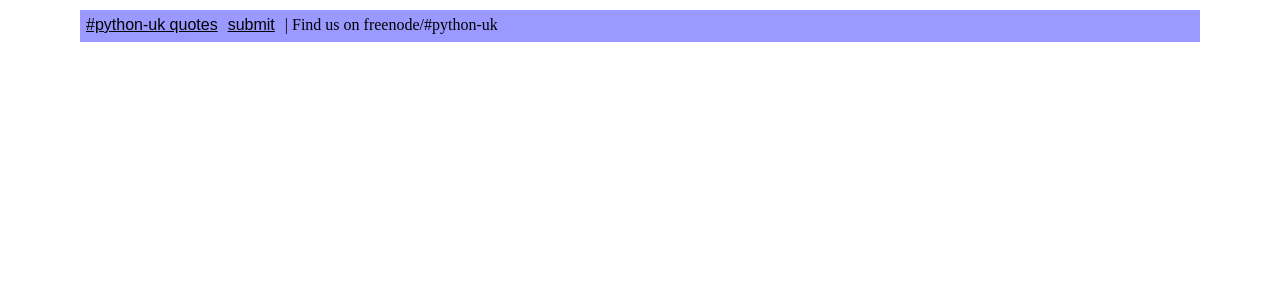
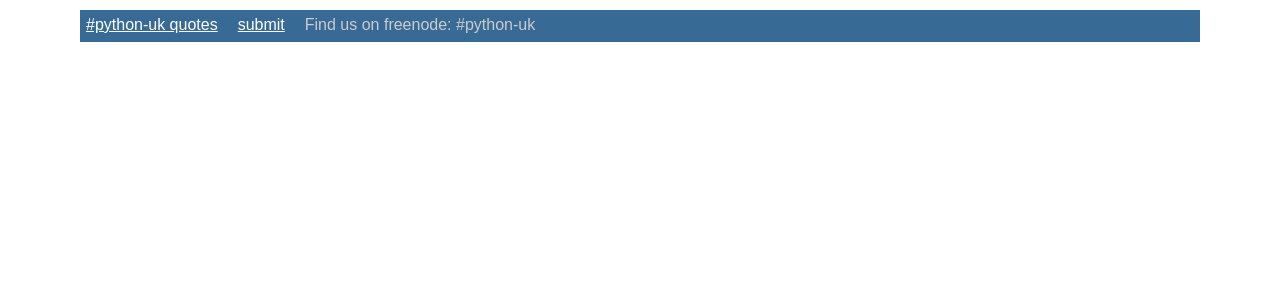
Before and after one commit to teh/pyukbash, a Django app: template templates/base.html in a window 1280 px wide. Shown: the top 300 px of the page. Run offline with Django 3.2, Linux system fonts and the light colour scheme; the template is opened without the code that fills it, so the values that code supplies are empty.

Commit message:
Use the python colors

```diff
--- a/static/base.css
+++ b/static/base.css
@@ -5,12 +5,13 @@ body {
   margin: 10px 80px;
 }
 #header {
-  background: #99f;
+  background: #376A94;
   height: 20px;
   padding: 6px;
+  color: #ccc;
 }
 #header a {
-  color: black;
+  color: white;
 }
 #header ul {
   list-style-type: none;
@@ -20,7 +21,7 @@ body {
 #header li {
   float: left;
   display: block;
-  margin-right: 10px;
+  margin-right: 20px;
 }
 
 pre {
--- a/templates/base.html
+++ b/templates/base.html
@@ -10,7 +10,7 @@
       <ul>
         <li><a href="{% url landing %}">#python-uk quotes</a></li>
         <li><a href="{% url submit %}">submit</a></li>
-        | Find us on freenode/#python-uk
+        <li>Find us on freenode: #python-uk</li>
       </ul>
     </div>
 
```
